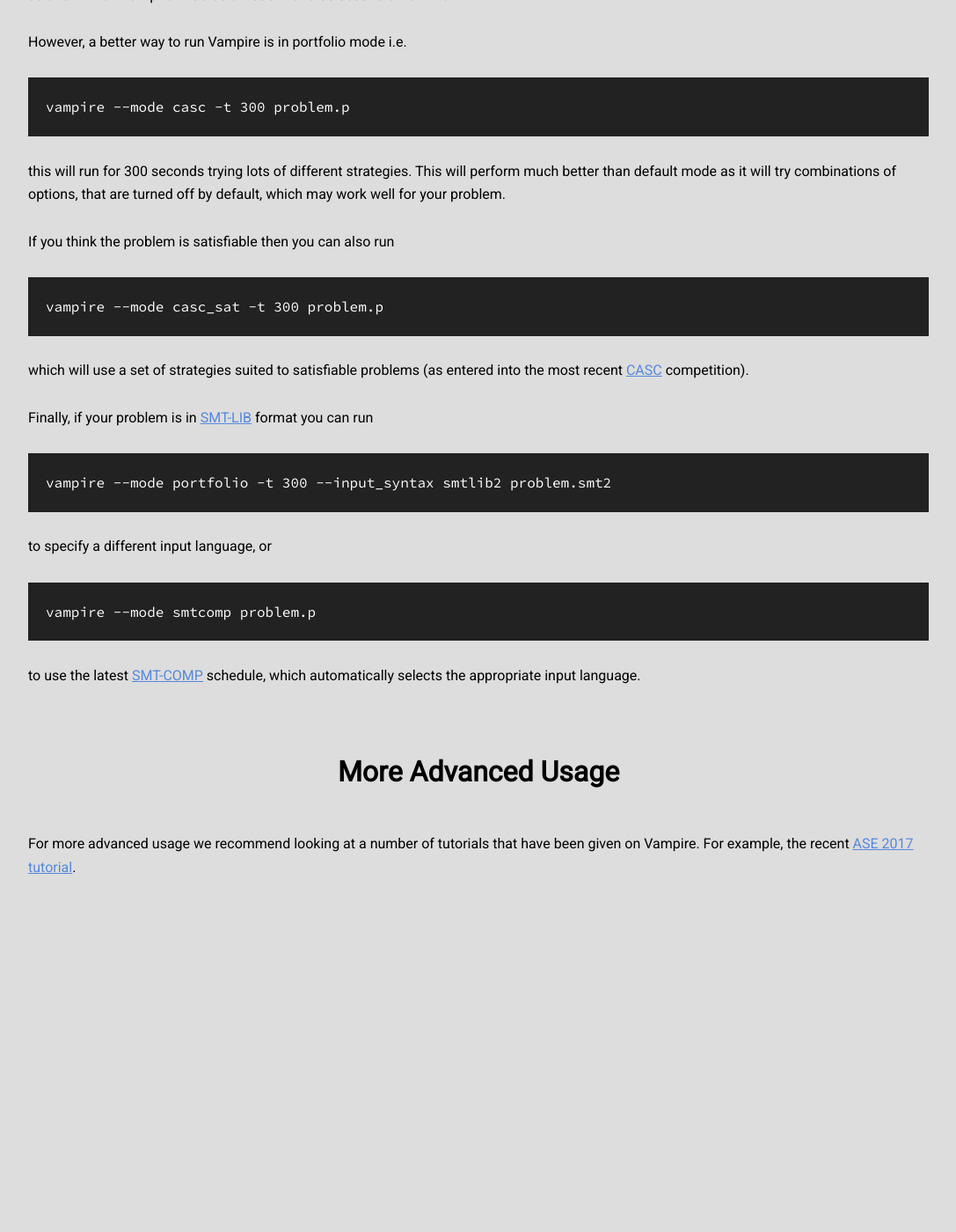
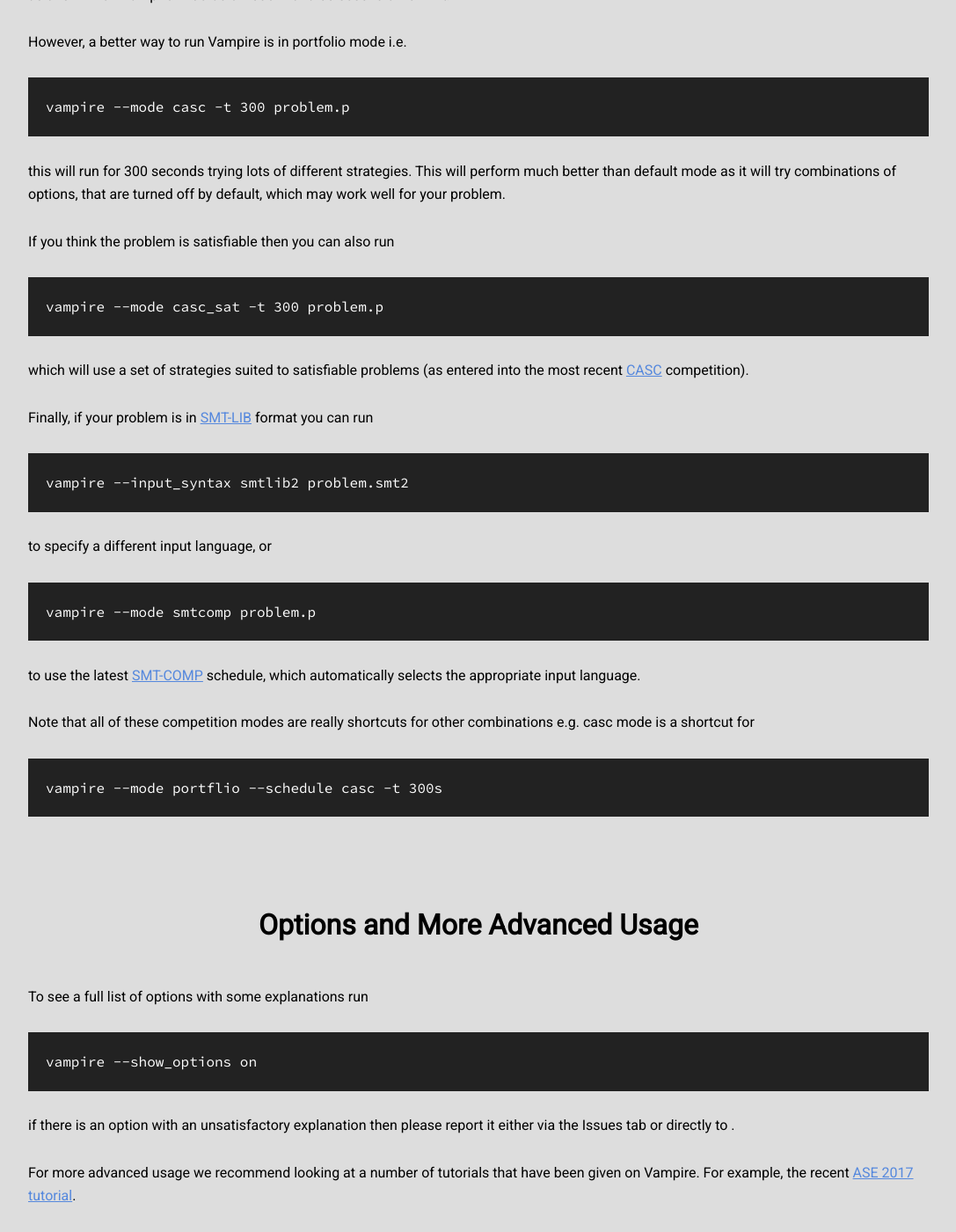
Before and after one commit to vprover/vprover.github.io, a Jekyll site: the page built from usage.html, in a window 1280 px wide and 1400 px high, scrolled down 778 px. Shown: the whole window at 88% size, without its empty margins (96-1183 px from the left). Built offline with Jekyll 4.4.1, drawn with Linux system fonts in a browser that asks for light colours; before the commit the page ends 1804 px from its top, so only the background shows below that; some of the changed text lies outside the part shown.

Commit message:
more updates

```diff
--- a/usage.html
+++ b/usage.html
@@ -42,7 +42,7 @@
 <p>
 Finally, if your problem is in <a href="http://smtlib.cs.uiowa.edu/">SMT-LIB</a> format you can run
 <code>
-vampire --mode portfolio -t 300 --input_syntax smtlib2 problem.smt2
+vampire --input_syntax smtlib2 problem.smt2
 </code>
 to specify a different input language, or
 <code>
@@ -51,7 +51,19 @@
 to use the latest <a href="http://smtcomp.sourceforge.net/">SMT-COMP</a> schedule, which automatically selects the appropriate input language.
 </p>
 
-<h2>More Advanced Usage</h2>
+<p>
+Note that all of these competition modes are really shortcuts for other combinations e.g. casc mode is a shortcut for
+<code>
+vampire --mode portflio --schedule casc -t 300s
+</code>
+
+<h2>Options and More Advanced Usage</h2>
+<p>
+To see a full list of options with some explanations run
+<code>
+vampire --show_options on
+</code>
+if there is an option with an unsatisfactory explanation then please report it either via the Issues tab or directly to {{ reger }}.</p>
 <p>
 For more advanced usage we recommend looking at a number of tutorials that have been given on Vampire. For example, the recent <a href="https://github.com/vprover/ase17tutorial">ASE 2017 tutorial</a>.
 </p>
```
Also changed, not shown: other parts of usage.html (+1 -1 lines), _posts/2017-12-10-vampire-mailing-list.md (added, +7 -0 lines).
